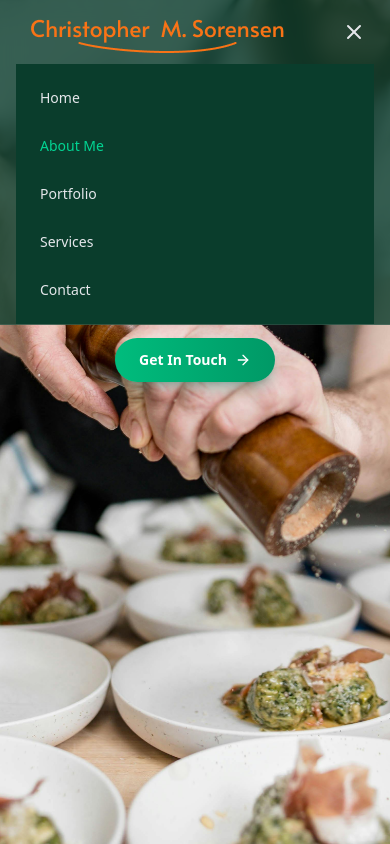
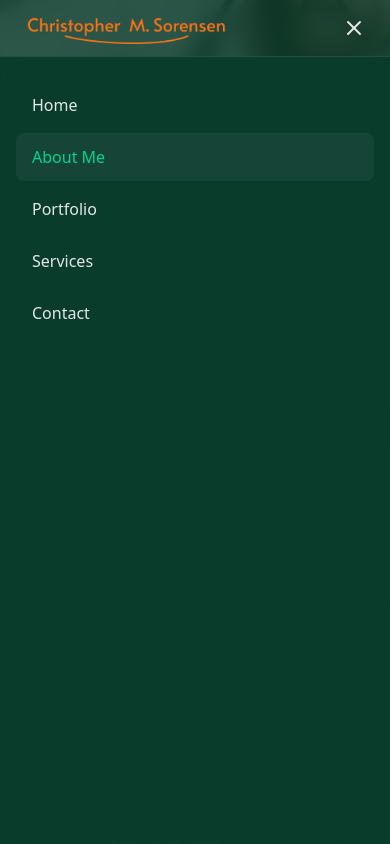
Before and after one commit to TAIJULAMAN/Christopher-Sorensen-Portfolio, a React (Vite) app: page / in a window 390 px wide. Both pictures are taken after a click on the button 354 px from the left and 32 px from the top of the page. Shown: the top 844 px of the page. Built offline with nearby package versions, Linux system fonts and the light colour scheme.

Commit message:
refactor navbar

```diff
--- a/src/common/Navbar/Navbar.jsx
+++ b/src/common/Navbar/Navbar.jsx
@@ -2,7 +2,6 @@ import React, { useEffect, useMemo, useState } from "react";
 import { Menu, X } from "lucide-react";
 
 export default function Navbar() {
-  // Map labels to section IDs present in the page
   const navItems = useMemo(
     () => [
       { label: "Home", id: "home" },
@@ -18,11 +17,10 @@ export default function Navbar() {
   const [active, setActive] = useState("Home");
   const [scrolled, setScrolled] = useState(false);
 
-  const headerOffset = 80; // adjust for fixed header height
+  const headerOffset = 80;
 
   const handleNavigate = (item) => {
     const el = document.getElementById(item.id);
-    // Scroll to top for Home or when the target element is not found
     if (item.id === "home" || !el) {
       window.scrollTo({ top: 0, behavior: "smooth" });
       setActive(item.label);
@@ -36,7 +34,6 @@ export default function Navbar() {
     setIsMobileMenuOpen(false);
   };
 
-  // Observe sections to update active nav link on scroll
   useEffect(() => {
     const observer = new IntersectionObserver(
       (entries) => {
@@ -74,21 +71,20 @@ export default function Navbar() {
 
   return (
     <header
-      className={`fixed top-0 left-0 right-0 z-[9999] transition-colors duration-300 ${
-        scrolled || isMobileMenuOpen
-          ? "backdrop-blur-md bg-[#0a3d2c]/80 border-b border-white/10"
+      className={`fixed top-0 left-0 right-0 z-[9999] transition-all duration-300 ${scrolled || isMobileMenuOpen
+        ? "backdrop-blur-md bg-[#0a3d2c]/85 border-b border-white/10 shadow-lg"
         : "bg-transparent"
         }`}
     >
-      <div className="container mx-auto px-4">
-        <div className="flex items-center justify-between h-16">
+      <div className="container mx-auto px-4 sm:px-6">
+        <div className="flex items-center justify-between h-14 sm:h-16">
           {/* Logo */}
           <button
             className="flex items-center select-none"
             onClick={() => window.scrollTo({ top: 0, behavior: "smooth" })}
             aria-label="Go to top"
           >
-            <img src="/logo.png" alt="logo" />
+            <img src="/logo.png" alt="logo" className="h-8 sm:h-10 w-auto" />
           </button>
 
           {/* Desktop Nav */}
@@ -101,8 +97,7 @@ export default function Navbar() {
               <button
                 key={item.id}
                 onClick={() => handleNavigate(item)}
-                className={`text-sm font-bold transition-colors ${
-                  active === item.label
+                className={`text-sm font-bold transition-colors ${active === item.label
                   ? "text-emerald-400 underline underline-offset-4"
                   : "text-white hover:text-emerald-300"
                   }`}
@@ -115,7 +110,7 @@ export default function Navbar() {
           {/* Mobile menu button */}
           <button
             onClick={() => setIsMobileMenuOpen(!isMobileMenuOpen)}
-            className="md:hidden p-2 rounded hover:bg-white/10 text-gray-200"
+            className="md:hidden p-2 rounded-lg hover:bg-white/10 text-gray-200 transition-colors"
             aria-label="Toggle menu"
             aria-expanded={isMobileMenuOpen}
           >
@@ -126,19 +121,23 @@ export default function Navbar() {
             )}
           </button>
         </div>
+      </div>
 
       {/* Mobile Menu */}
-        {isMobileMenuOpen && (
-          <div className="md:hidden border-top border-white/10 bg-[#0a3d2c]">
-            <div className="px-4 py-3 space-y-1">
+      <div
+        className={`md:hidden overflow-hidden transition-all duration-300 ease-in-out ${
+          isMobileMenuOpen ? "max-h-screen opacity-100" : "max-h-0 opacity-0"
+        }`}
+      >
+        <div className="bg-[#0a3d2c]/95 backdrop-blur-md border-t border-white/10 h-[calc(100vh-3.5rem)]">
+          <div className="container mx-auto px-4 sm:px-6 py-6 space-y-1">
             {navItems.map((item) => (
               <button
                 key={item.id}
                 onClick={() => handleNavigate(item)}
-                  className={`w-full text-left px-2 py-3 rounded text-sm font-medium transition-colors ${
-                    active === item.label
-                      ? "text-emerald-400"
-                      : "text-gray-200 hover:text-emerald-300"
+                className={`w-full text-left px-4 py-3 rounded-lg text-base font-medium transition-colors ${active === item.label
+                  ? "text-emerald-400 bg-white/5"
+                  : "text-gray-200 hover:text-emerald-300 hover:bg-white/5"
                   }`}
               >
                 {item.label}
@@ -146,7 +145,6 @@ export default function Navbar() {
             ))}
           </div>
         </div>
-        )}
       </div>
     </header>
   );
--- a/src/components/Hero/Hero.jsx
+++ b/src/components/Hero/Hero.jsx
@@ -3,7 +3,7 @@ import { ArrowRight } from "lucide-react";
 
 export default function Hero() {
   return (
-    <section className="relative min-h-screen w-full overflow-hidden">
+    <section className="relative min-h-[85vh] sm:min-h-screen w-full overflow-hidden">
       {/* Background image — bright, airy farmers-market / fresh-produce shot */}
       <div
         className="absolute inset-0 bg-cover bg-center bg-no-repeat"
@@ -46,11 +46,12 @@ export default function Hero() {
       </svg>
 
       {/* Content */}
-      <div className="relative z-10 container mx-auto px-5 md:px-0 flex items-center justify-center min-h-[70vh] sm:min-h-[78vh] md:min-h-[82vh]">
+      <div className="relative z-10 container mx-auto px-5 sm:px-8 md:px-0 flex items-center justify-center min-h-[60vh] sm:min-h-[70vh] md:min-h-[82vh]">
         <div className="max-w-5xl text-white text-center">
-          <h1 className="text-xl md:text-6xl font-semibold actor leading-tight">
+          <h1 className="text-2xl sm:text-3xl md:text-4xl lg:text-6xl font-semibold actor leading-snug sm:leading-tight">
             Elevating simple ingredients
-            <br />
+            <br className="hidden sm:block" />
+            <span className="sm:hidden"> </span>
             into extraordinary
             <span className="relative whitespace-nowrap">
               {" "}
@@ -58,14 +59,14 @@ export default function Hero() {
             </span>
             .
           </h1>
-          <p className="my-5 md:my-5 text-sm sm:text-base md:text-lg fredoka text-center text-white/90">
+          <p className="my-4 sm:my-5 text-xs sm:text-sm md:text-base lg:text-lg fredoka text-center text-white/90 max-w-xl sm:max-w-none mx-auto">
             Where simplicity meets sophistication and every bite tells a story.
           </p>
 
           <div className="flex justify-center">
             <a
               href="#contact"
-              className="inline-flex items-center gap-2 bg-gradient-to-r from-emerald-500 to-emerald-600 hover:from-emerald-600 hover:to-emerald-700 text-white font-semibold text-sm sm:text-base px-6 sm:px-7 py-3 rounded-full shadow-lg shadow-emerald-900/30 transition-all"
+              className="inline-flex items-center gap-2 bg-gradient-to-r from-emerald-500 to-emerald-600 hover:from-emerald-600 hover:to-emerald-700 text-white font-semibold text-xs sm:text-sm md:text-base px-5 sm:px-6 md:px-7 py-2.5 sm:py-3 rounded-full shadow-lg shadow-emerald-900/30 transition-all"
             >
               Get In Touch
               <ArrowRight className="w-4 h-4 sm:w-5 sm:h-5" />
```
Lines whose indentation alone changed are shown as unchanged.
